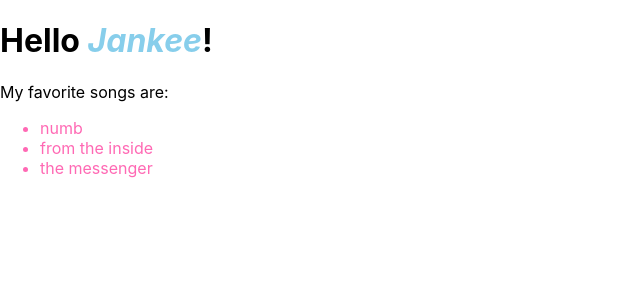
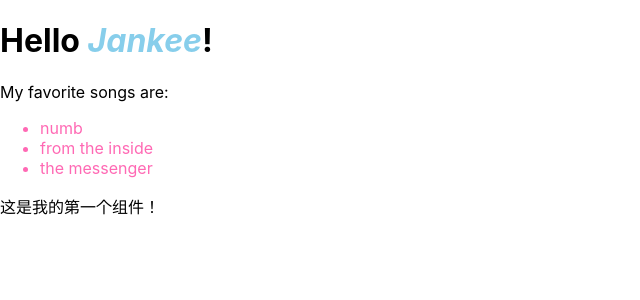
Before and after one commit to wang-zhenqi/react-beginning, a React (Create React App) app: page / in a window 1280 px wide. Shown: the top 300 px of the page, without its empty margins (0-640 px from the left). Built offline with nearby package versions, Linux system fonts and the light colour scheme.

Commit message:
add component by function

```diff
--- a/public/index.html
+++ b/public/index.html
@@ -29,6 +29,7 @@
   <body>
     <noscript>You need to enable JavaScript to run this app.</noscript>
     <div id="root"></div>
+    <div id="d1"></div>
     <!--
       This HTML file is a template.
       If you open it directly in the browser, you will see an empty page.
--- a/src/index.js
+++ b/src/index.js
@@ -85,4 +85,17 @@ const title = (
     </div>
 )
 
+/*
+ * 通过函数的方式添加组件：
+ * 1. 函数首字母要大写
+ * 2. 函数一定要有返回值，返回一个JSX结构，如果返回值为null则不渲染
+ */
+function Hello() {
+    return (
+        <div>这是我的第一个组件！</div>
+    )
+}
+
 ReactDOM.render(title, document.getElementById('root'))
+//在渲染函数声明的组件时，只需将元素写成函数名标签
+ReactDOM.render(<Hello />, document.getElementById('d1'))
```
